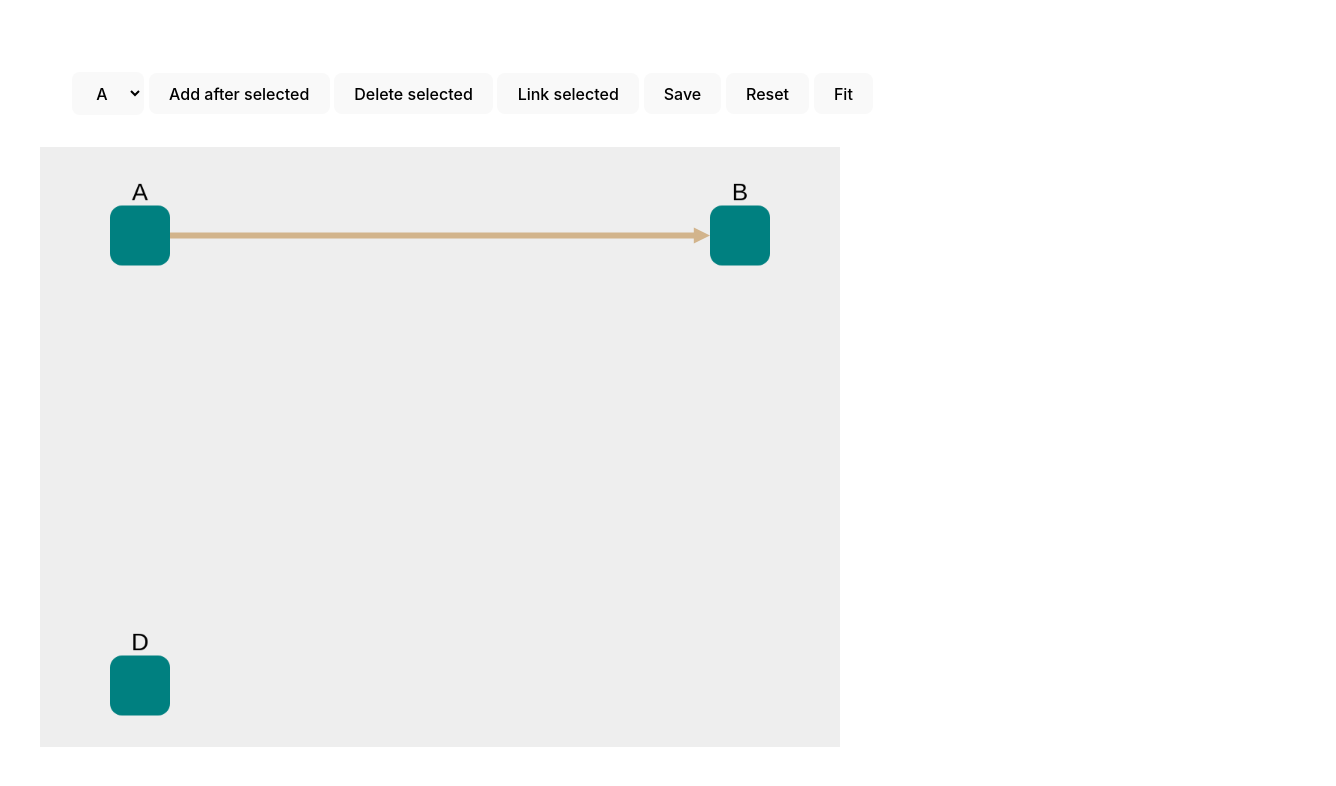
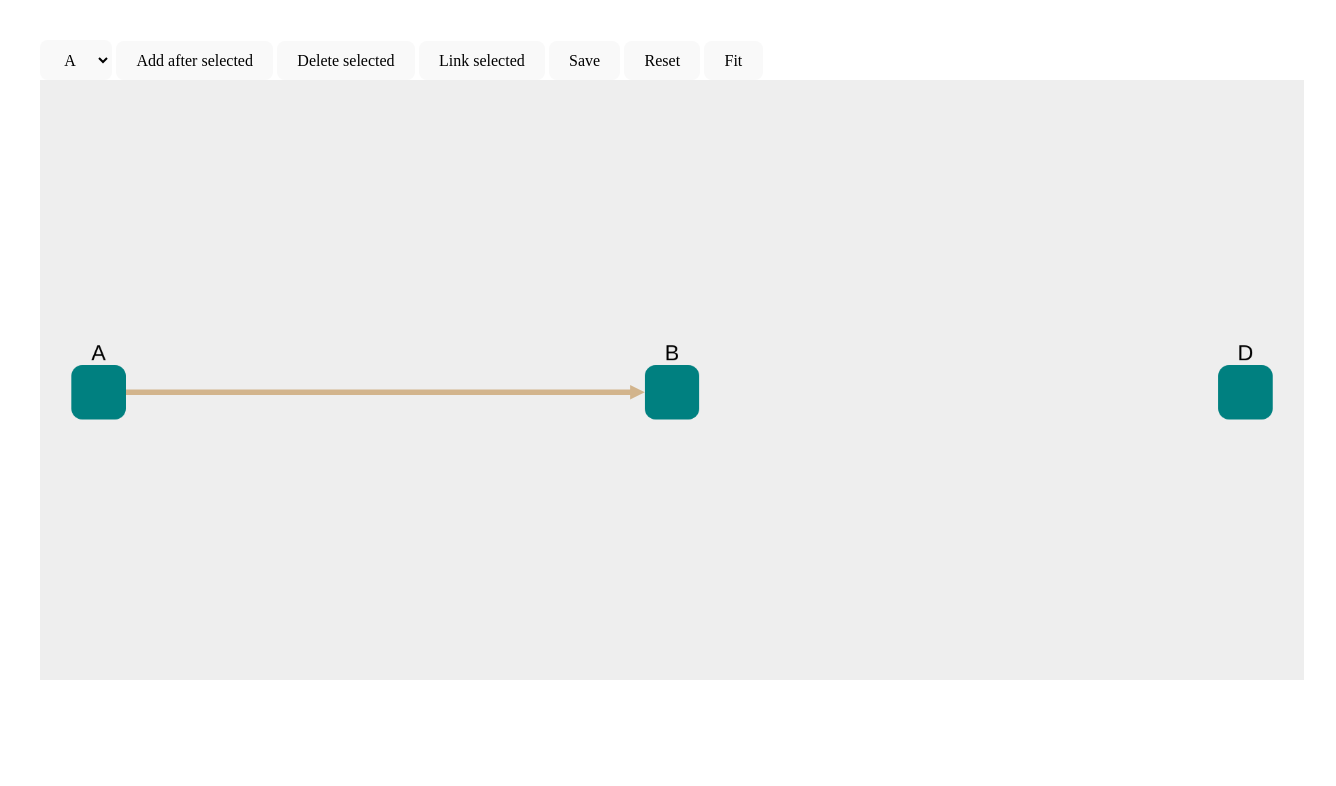
Before and after one commit to sol1/netbox-path, a website built with Vite: page frontend/index.html in a window 1280 px wide. Shown: the whole page, 1336 px wide, since content can reach past the window. Built offline with nearby package versions, Linux system fonts and the light colour scheme.

Commit message:
Frontend element namespacing & dev build

```diff
--- a/frontend/index.html
+++ b/frontend/index.html
@@ -6,7 +6,7 @@
     <title>Netbox Path</title>
   </head>
   <body>
-    <div id="app"></div>
+    <div id="nbp-container"></div>
     <script type="module" src="/main.js"></script>
   </body>
 </html>
--- a/frontend/main.js
+++ b/frontend/main.js
@@ -2,24 +2,23 @@ import './style.css'
 import cytoscape from 'cytoscape';
 
 var elements,
-    style,
     cy,
     cnt = 0
 
 document.addEventListener('DOMContentLoaded', () => {
-  document.querySelector('#app').innerHTML = `
+  document.querySelector('#nbp-container').innerHTML = `
     <div>
       <div class="card">
-        <select id="node-select"></select>
-        <button id="add-node" type="button">Add after selected</button>
-        <button id="delete-selected" type="button">Delete selected</button>
-        <button id="link-selected" type="button">Link selected</button>
-        <button id="save" type="button">Save</button>
-        <button id="reset" type="button">Reset</button>
-        <button id="fit" type="button">Fit</button>
+        <select id="nbp-node-select"></select>
+        <button id="nbp-add-node" type="button">Add after selected</button>
+        <button id="nbp-delete-selected" type="button">Delete selected</button>
+        <button id="nbp-link-selected" type="button">Link selected</button>
+        <button id="nbp-save" type="button">Save</button>
+        <button id="nbp-reset" type="button">Reset</button>
+        <button id="nbp-fit" type="button">Fit</button>
       </div>
-      <div id="cy"></div>
-      <div id="inspector"></div>
+      <div id="nbp-cy"></div>
+      <div id="nbp-inspector"></div>
     </div>
   `
 
@@ -34,7 +33,7 @@ document.addEventListener('DOMContentLoaded', () => {
   }
 
   const writeInspector = (ele) => {
-    var insp = document.getElementById('inspector')
+    var insp = document.getElementById('nbp-inspector')
     insp.innerHTML = JSON.stringify(ele.data())
   }
 
@@ -43,7 +42,7 @@ document.addEventListener('DOMContentLoaded', () => {
   }
 
   const emptyNodeSelect = () => {
-    var ele = document.getElementById('node-select')
+    var ele = document.getElementById('nbp-node-select')
     ele.innerHTML = ''
     return ele
   }
@@ -58,7 +57,7 @@ document.addEventListener('DOMContentLoaded', () => {
 
   const initCytoscape = (elements) => {
     cy = cytoscape({
-      container: document.getElementById('cy'),
+      container: document.getElementById('nbp-cy'),
       layout: {
         name: 'grid'
       },
@@ -108,8 +107,8 @@ document.addEventListener('DOMContentLoaded', () => {
     })
 
     cy.on('select', 'node', function(evt) {
-      // var node = evt.target;
-      // document.getElementById('node-select').value = node.id()
+      var node = evt.target;
+      document.getElementById('nbp-node-select').value = node.id()
       // console.log( 'Selected ' + node.id() )
       // node.addClass('has-been-selected')
     })
@@ -126,14 +125,20 @@ document.addEventListener('DOMContentLoaded', () => {
     })
   }
 
+  if (typeof netboxPathDataUrl === 'undefined') {
+    console.log("Using local data")
+    var netboxPathDataUrl = 'elements.json' // local mockup
+  }
+
   // Fetch starter elements then initialise Cytoscape
-  var graphP = fetch('elements.json').then(obj => obj.json())
+  var graphP = fetch(netboxPathDataUrl).then(obj => obj.json())
+  // var graphP = fetch('http://localhost:8000/static/netbox_path/elements.json').then(obj => obj.json())
 
   Promise.all([ graphP ]).then(promises => {
     elements = promises[0]
     initCytoscape(elements)
 
-    document.querySelector('#add-node').addEventListener('click', () => {
+    document.querySelector('#nbp-add-node').addEventListener('click', () => {
       var added = []
 
       ++cnt
@@ -179,28 +184,28 @@ document.addEventListener('DOMContentLoaded', () => {
       }
     })
 
-    document.querySelector('#save').addEventListener('click', () => {
+    document.querySelector('#nbp-save').addEventListener('click', () => {
       saveState()
     })
 
-    document.querySelector('#reset').addEventListener('click', () => {
+    document.querySelector('#nbp-reset').addEventListener('click', () => {
       cy.destroy()
     })
 
-    document.querySelector('#fit').addEventListener('click', () => {
+    document.querySelector('#nbp-fit').addEventListener('click', () => {
       cy.fit()
     })
 
-    document.querySelector('#node-select').addEventListener('change', (event) => {
+    document.querySelector('#nbp-node-select').addEventListener('change', (event) => {
       cy.$('').unselect() // deselect everything else
       cy.$('#' + event.target.value).select()
     })
 
-    document.querySelector('#delete-selected').addEventListener('click', () => {
+    document.querySelector('#nbp-delete-selected').addEventListener('click', () => {
       deleteSelectedNodes()
     })
 
-    document.querySelector('#link-selected').addEventListener('click', () => {
+    document.querySelector('#nbp-link-selected').addEventListener('click', () => {
       // This doesn't pay much attention to ordering but we can't really know
       // that from the user's selection. Maybe we could look at their relative
       // position, and assume linking from left-to-right, top-to-bottom?
--- a/frontend/style.css
+++ b/frontend/style.css
@@ -1,30 +1,10 @@
-:root {
-  font-family: Inter, Avenir, Helvetica, Arial, sans-serif;
-  font-size: 16px;
-  line-height: 24px;
-  font-weight: 400;
-
-  color-scheme: light dark;
-  color: rgba(255, 255, 255, 0.87);
-  background-color: #242424;
-
-  font-synthesis: none;
-  text-rendering: optimizeLegibility;
-  -webkit-font-smoothing: antialiased;
-  -moz-osx-font-smoothing: grayscale;
-  -webkit-text-size-adjust: 100%;
-}
-
-#app {
+#nbp-container {
+  width: 100%;
   margin: 0 auto;
   padding: 2rem;
 }
 
-.card {
-  padding: 2em;
-}
-
-select {
+#nbp-container select {
   border-radius: 8px;
   border: 1px solid transparent;
   padding: 0.6em 1.2em;
@@ -33,40 +13,27 @@ select {
   font-family: inherit;
   background-color: #f9f9f9;
 }
-button {
+#nbp-container button {
   border-radius: 8px;
   border: 1px solid transparent;
   padding: 0.6em 1.2em;
   font-size: 1em;
   font-weight: 500;
   font-family: inherit;
-  background-color: #1a1a1a;
+  background-color: #f9f9f9;
   cursor: pointer;
   transition: border-color 0.25s;
 }
-button:hover {
+#nbp-container button:hover {
   border-color: #646cff;
 }
-button:focus,
-button:focus-visible {
+#nbp-container utton:focus,
+#nbp-container button:focus-visible {
   outline: 4px auto -webkit-focus-ring-color;
 }
 
-@media (prefers-color-scheme: light) {
-  :root {
-    color: #213547;
-    background-color: #ffffff;
-  }
-  a:hover {
-    color: #747bff;
-  }
-  button {
-    background-color: #f9f9f9;
-  }
-}
-
-#cy {
-  width: 800px;
+#nbp-cy {
+  width: 100%;
   height: 600px;
   background-color: #eee;
 }
```
Also changed, not shown: netbox_path/templates/netbox_path/path.html (+2 -2 lines), 1 other file.
